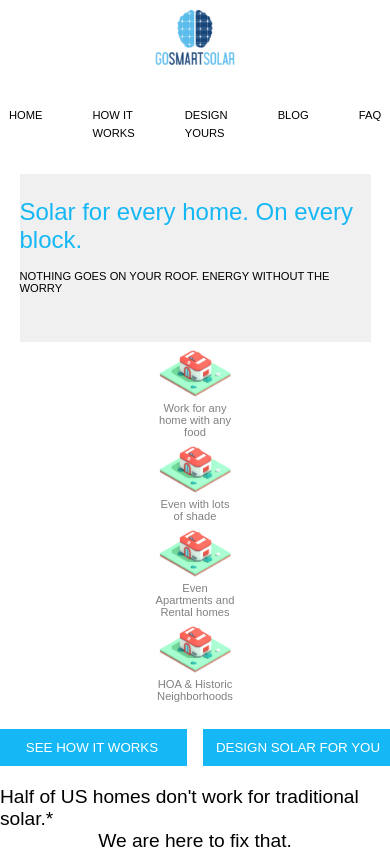
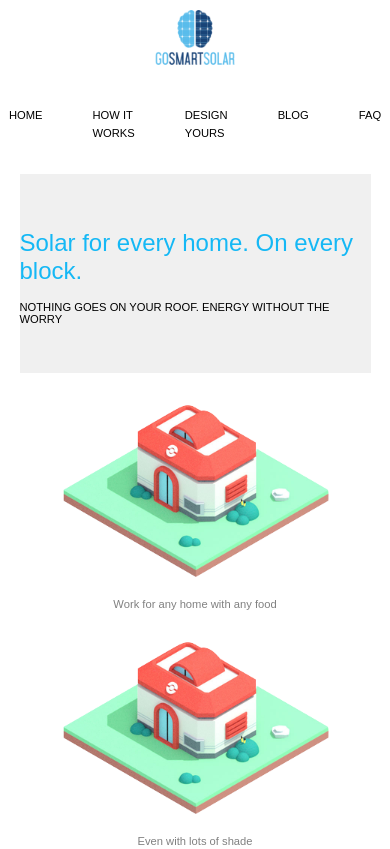
Before and after one commit to casper345/sunblock, a React (Create React App) app: page / in a window 390 px wide. Shown: the top 849 px of the page. Built offline with nearby package versions, Linux system fonts and the light colour scheme.

Commit message:
Improve mobile respoveness

```diff
--- a/src/components/Footer.js
+++ b/src/components/Footer.js
@@ -2,8 +2,6 @@ import React from 'react'
 import styled from 'styled-components'
 
 import Color from '../constants/Color'
-
-import { H4 } from '../components/StyledHeading'
 
 const Container = styled.div`
   width: 100%;
--- a/src/screens/DesignScreen.js
+++ b/src/screens/DesignScreen.js
@@ -13,6 +13,7 @@ const Container = styled.div`
 `;
 
 class DesignScreen extends Component {
+
   render(){
     return(
       <Container>
--- a/src/screens/HomeScreen/Header.js
+++ b/src/screens/HomeScreen/Header.js
@@ -50,6 +50,9 @@ const Section = styled.div`
   align-items: center;
   padding-top: 2%;
   background-color: ${Color.lightGrey};
+  @media(max-width: 500px){
+    padding-top: 10%;
+  }
 `;
 const Column = styled.div`
   width: 20%;
@@ -59,6 +62,10 @@ const Column = styled.div`
   flex-direction: column;
   text-align: center;
   margin: 0;
+  @media(max-width: 500px){
+    width: 80%;
+    max-width: 300px;
+  }
 `;
 const Row = styled.div`
   width: 80%;
@@ -77,6 +84,9 @@ const Row = styled.div`
 `;
 const BoxImage = styled.img`
   max-width: 130px;
+  @media(max-width: 500px){
+    max-width: 300px;
+  }
 `;
 
 export default Header;
```
Also changed, not shown: src/components/Heading.js (deleted).
